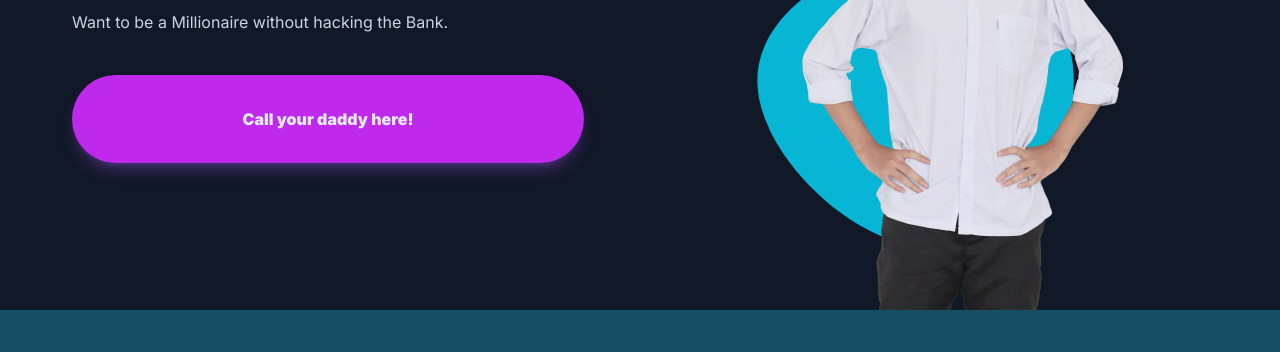
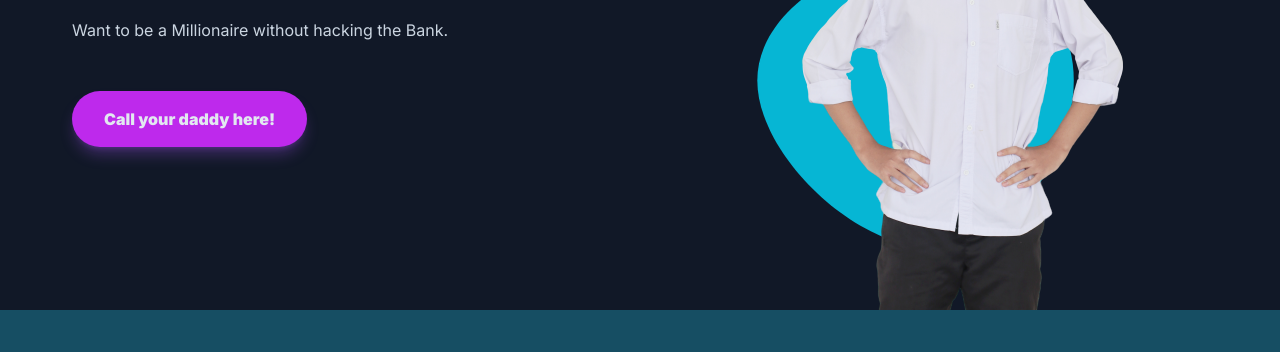
Before and after one commit to erxic/Portfolio, a website: page index.html in a window 1280 px wide. Shown: the part 610-962 px from the top of the page. Drawn offline with Linux system fonts and the light colour scheme.

Commit message:
fix button

```diff
--- a/src/css/input.css
+++ b/src/css/input.css
@@ -40,10 +40,12 @@ body {
 }
 
 a.button {
-  display: block;
+  display: inline-block;
   text-align: center;
   text-decoration: none;
-  padding: 2rem;
+  padding: 1rem 2rem; /* Adjust padding as necessary */
+  margin: 0.5rem 0; /* Add margin if necessary */
+  cursor: pointer; /* Add pointer cursor */
 }
 
 /* Responsive button styling */
@@ -52,7 +54,6 @@ a.button {
     width: 100%;
     padding: 1rem;
     box-sizing: border-box;
-    display: block;
   }
 }
 
```
Also changed, not shown: css/style.css.
